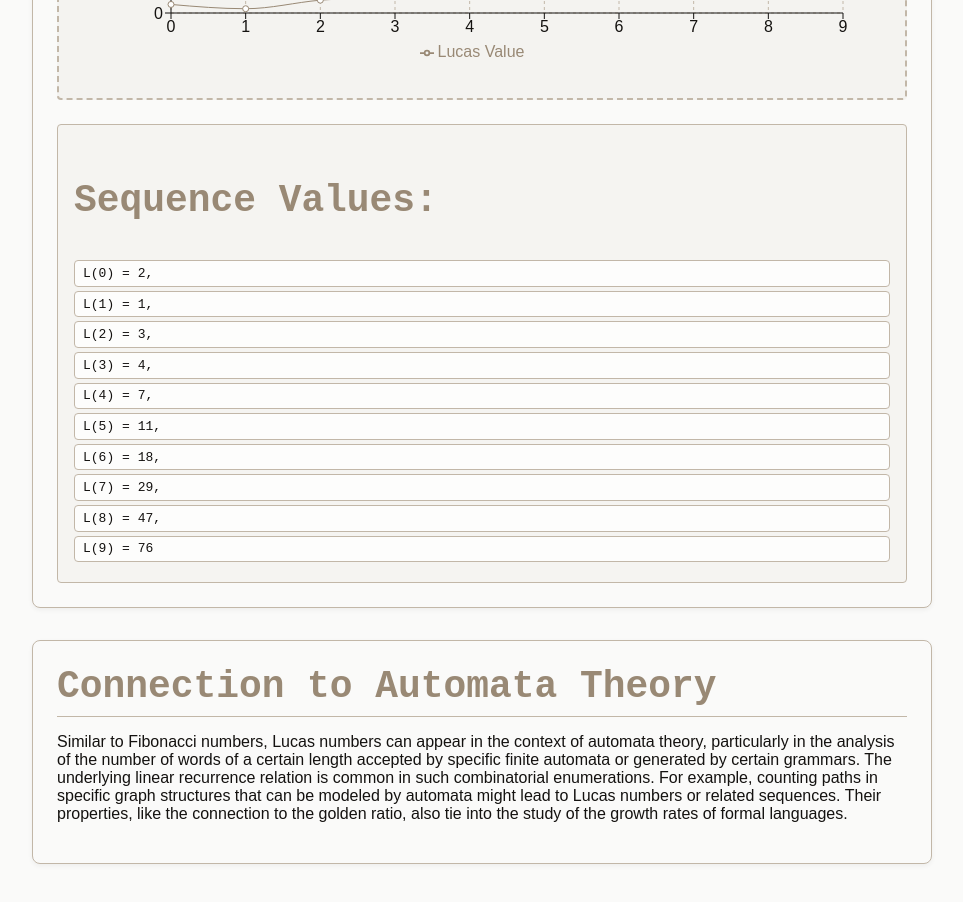
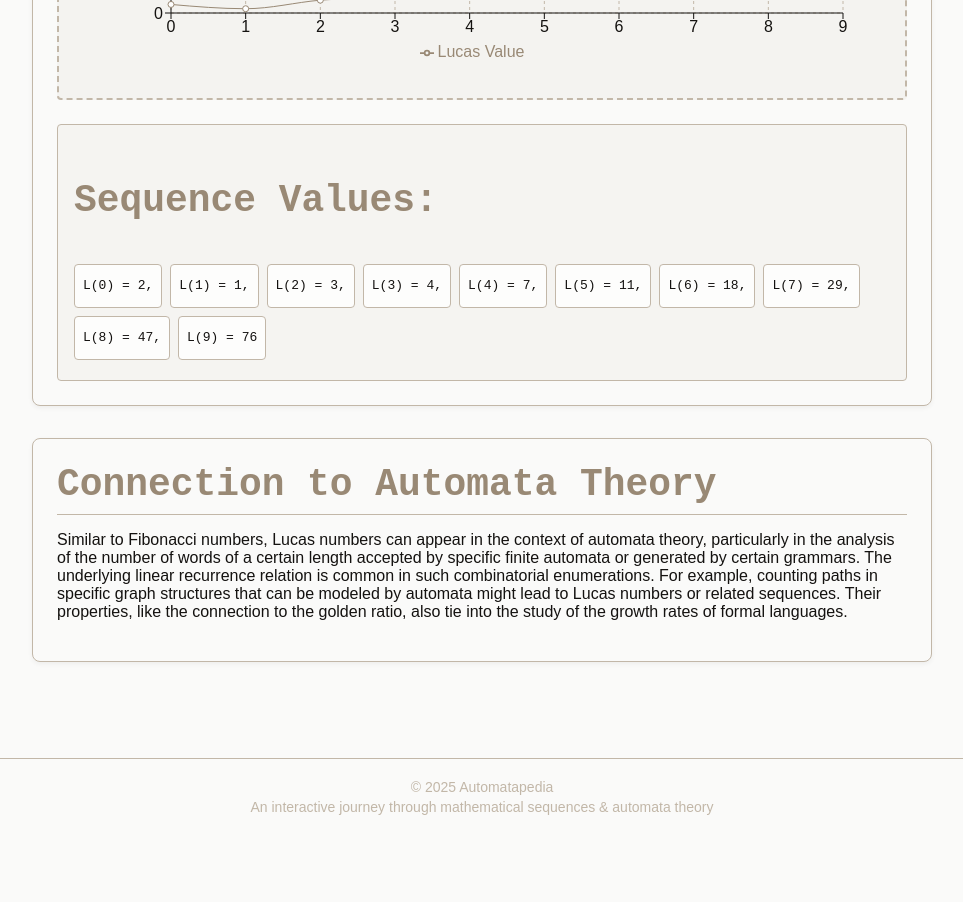
Before and after one commit to adiluexe/automatapedia, a React (Vite) app in the folder automatapedia/: page /lucas in a window 1280 px wide. Shown: the part 1460-2362 px from the top of the page, without its empty margins (158-1121 px from the left). After the commit the page ends 2295 px from the top, so only its background shows below. Built offline with nearby package versions, Linux system fonts and the light colour scheme; a web font is replaced by a local one.

Commit message:
update sequence element separator and improve layout

```diff
--- a/automatapedia/src/pages/CollatzPage.tsx
+++ b/automatapedia/src/pages/CollatzPage.tsx
@@ -146,14 +146,12 @@ const CollatzPage: React.FC = () => {
                 />
               </LineChart>
             </ResponsiveContainer>
-          </div>
-
-          <h4>Sequence Values:</h4>
+          </div>          <h4>Sequence Values:</h4>
           <div className="sequence-values">
             {sequence.map((num, index) => (
               <span key={index} className="sequence-element">
                 {num}
-                {index < sequence.length - 1 ? " – " : ""}
+                {index < sequence.length - 1 ? " → " : ""}
               </span>
             ))}
           </div>
--- a/automatapedia/src/pages/SequencePage.css
+++ b/automatapedia/src/pages/SequencePage.css
@@ -143,21 +143,34 @@
   padding: 1rem;
   border-radius: 4px;
   border: 1px solid var(--secondary-color);
-  word-break: break-all; /* Prevent overflow with long sequences */
+  word-break: break-word; /* Allow wrapping when the container is full */
+}
+
+.sequence-list {
+  line-height: 2.5; /* Increase line height for better readability when wrapping */
+  word-wrap: break-word; /* Allow the container to wrap to next line when needed */
+  text-align: left; /* Align content to the left */
 }
 
 .sequence-values code,
 .euclidean-step {
-  display: block; /* Make each step/element take its own line */
+  display: inline-block; /* Use inline-block instead of inline for better spacing */
   padding: 0.3rem 0.5rem;
-  margin: 0.25rem 0;
+  margin: 0.25rem 0.5rem 0.25rem 0; /* Increase right margin for better spacing */
   background-color: var(--background-color-light);
   border: 1px solid var(--border-color);
   border-radius: 4px;
   font-family: var(--font-code, monospace); /* Ensure monospace for code */
   color: var(--text-color);
   word-break: keep-all; /* Try to keep expressions on one line if possible */
-  white-space: pre-wrap; /* Preserve whitespace and wrap */
+  white-space: nowrap; /* Prevent wrapping within individual elements */
+  vertical-align: top; /* Align elements properly */
+}
+
+.sequence-element {
+  display: inline-block;
+  margin-right: 0.5rem;
+  margin-bottom: 0.25rem;
 }
 
 .euclidean-steps-display {
```
Also changed, not shown: 1 other file (tests, documents, lock files or other folders).
